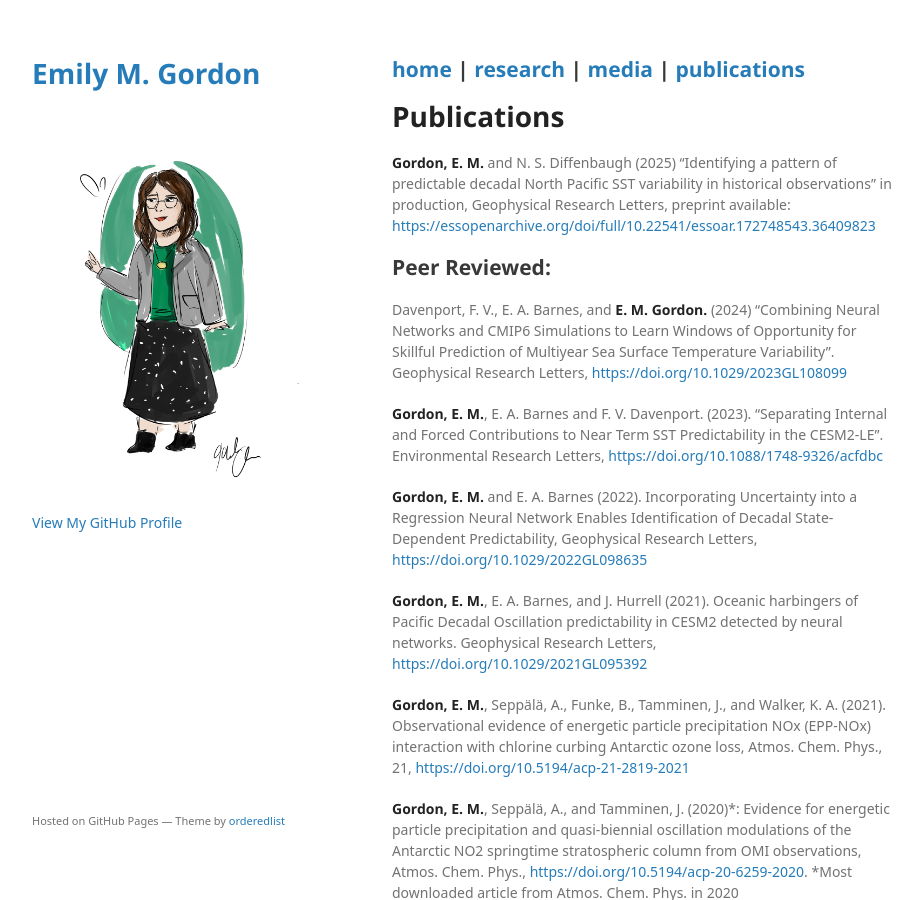
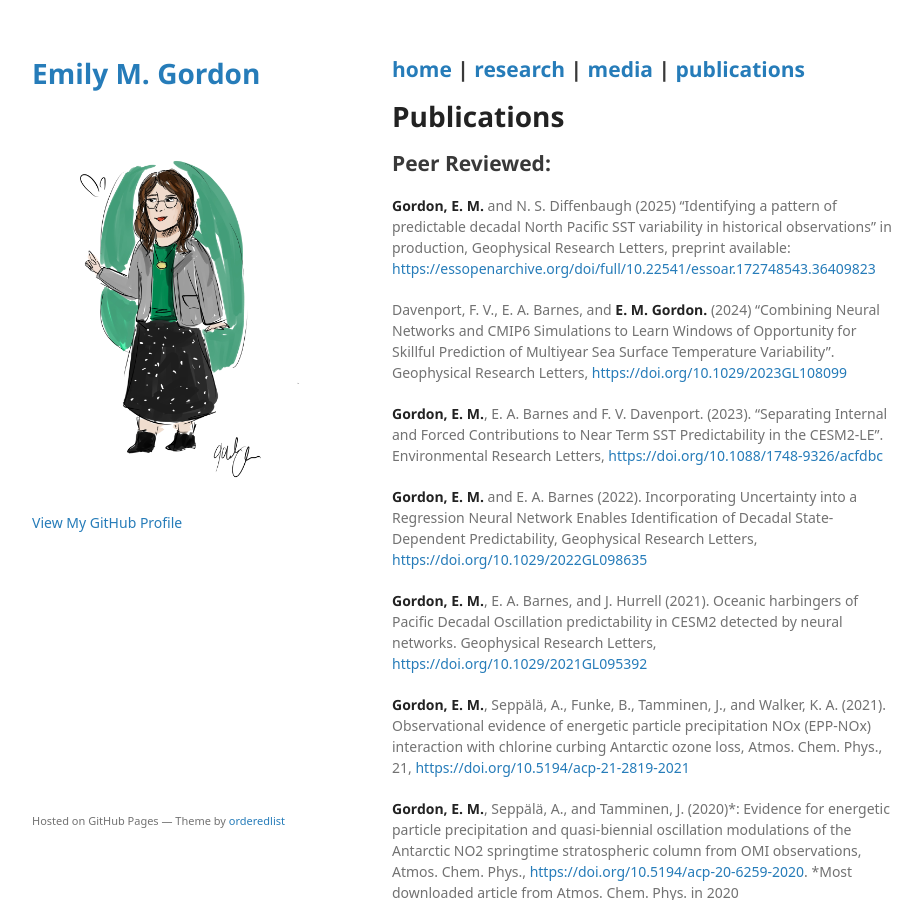
Before and after one commit to emily-gordy/emily-gordy.github.io, a Jekyll site: the page built from publications.md, in a window 1280 px wide and 900 px high. Shown: the whole window, without its empty margins (178-1100 px from the left). Built offline with Jekyll 4.4.1, drawn with Linux system fonts in a browser that asks for light colours; some web fonts are replaced; a script that is not in the unit is left out; the repository's description, which GitHub fills in, is left out; our own code applies the rules of GitHub Pages for plain Markdown files.

```diff
--- a/publications.md
+++ b/publications.md
@@ -7,9 +7,9 @@ permalink: /publications/
 
 # Publications
 
+## Peer Reviewed:
+
 **Gordon, E. M.** and N. S. Diffenbaugh (2025) "Identifying a pattern of predictable decadal North Pacific SST variability in historical observations" in production, Geophysical Research Letters, preprint available: [https://essopenarchive.org/doi/full/10.22541/essoar.172748543.36409823](https://essopenarchive.org/doi/full/10.22541/essoar.172748543.36409823)
-
-## Peer Reviewed:
 
 Davenport, F. V., E. A. Barnes, and **E. M. Gordon.** (2024) "Combining Neural Networks and CMIP6 Simulations to Learn Windows of Opportunity for Skillful Prediction of Multiyear Sea Surface Temperature Variability". Geophysical Research Letters, [https://doi.org/10.1029/2023GL108099](https://doi.org/10.1029/2023GL108099)
 
```
